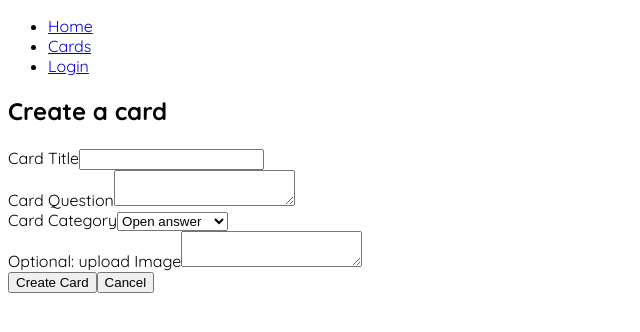
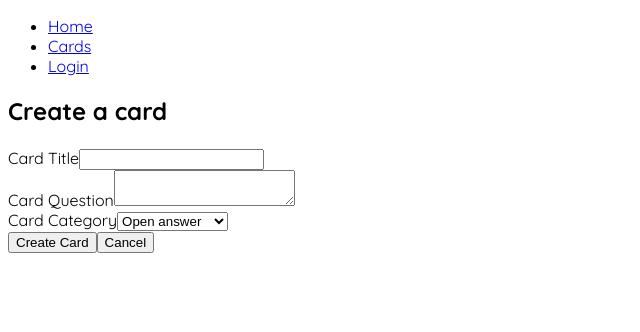
Before and after one commit to Innovation-scan-game/ISG-CMS, a Vue app: page /createcard in a window 1280 px wide. Shown: the top 332 px of the page, without its empty margins (0-640 px from the left). Built offline with nearby package versions, Linux system fonts and the light colour scheme; sample sign-in values are in the browser's storage; the HTML template or start-up script is replaced by a standard one.

Commit message:
Remove uploading image input fields

```diff
--- a/src/components/Login.vue
+++ b/src/components/Login.vue
@@ -3,7 +3,7 @@
     <div class="container">
       <div class="row">
         <div class="col-md-6">
-          <h1>{{ store.isLoggedIn }}</h1>
+          <h1>Login</h1>
           <form>
             <div class="mb-3">
               <label for="inputUsername" class="form-label">Username</label>
--- a/src/components/cards/CreateCard.vue
+++ b/src/components/cards/CreateCard.vue
@@ -28,12 +28,6 @@
           </select>
         </div>
 
-        <div class="input-group mb-3" v-if="card.Type === 0">
-          <span class="input-group-text">Optional: upload Image</span>
-          <textarea
-            class="form-control"
-          ></textarea>
-        </div>
 
         <div class="input-group mt-4">
           <button type="button" class="btn btn-primary" @click="addCard">
--- a/src/components/cards/EditCard.vue
+++ b/src/components/cards/EditCard.vue
@@ -34,12 +34,7 @@
           </select>
         </div>
 
-        <div class="input-group mb-3" v-if="card.Type === 0">
-          <span class="input-group-text">Optional: upload Image</span>
-          <textarea
-            class="form-control"
-          ></textarea>
-        </div>
+
 
         <div class="input-group mt-4">
           <button type="button" class="btn btn-primary" @click="updateCard">
```
